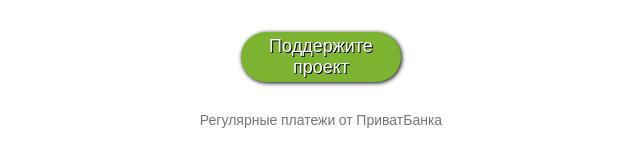
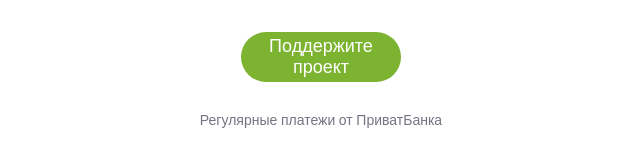
Before and after one commit to blackgirl/test_privat_payment_button, a plain HTML site: page index.html in a window 1280 px wide. In both pictures the pointer is over the button "Поддержите проект". Shown: the whole page, without its empty margins (319-959 px from the left). Drawn offline with nearby package versions, Linux system fonts and the light colour scheme.

Commit message:
Update style.css

```diff
--- a/css/style.css
+++ b/css/style.css
@@ -19,6 +19,11 @@
 		text-shadow: #000 1px 1px;
 		background-image: none;
 		box-shadow: 1px 1px 4px 0 #000;
+		cursor: pointer;
+	}
+	.button-payment:hover {
+		box-shadow: none;
+		text-shadow: none;
 	}
 	.button-description {
 		font-size:14px;
```
